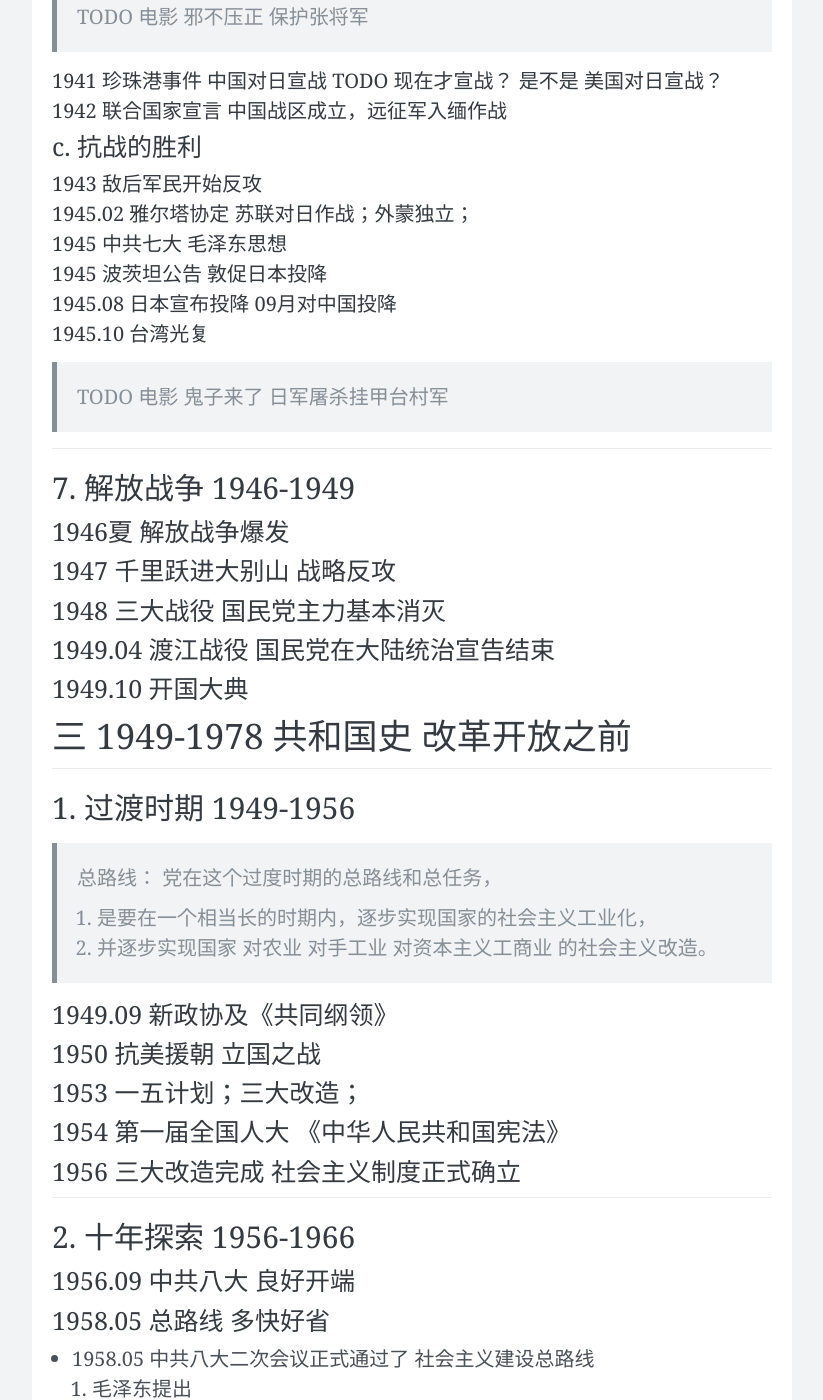
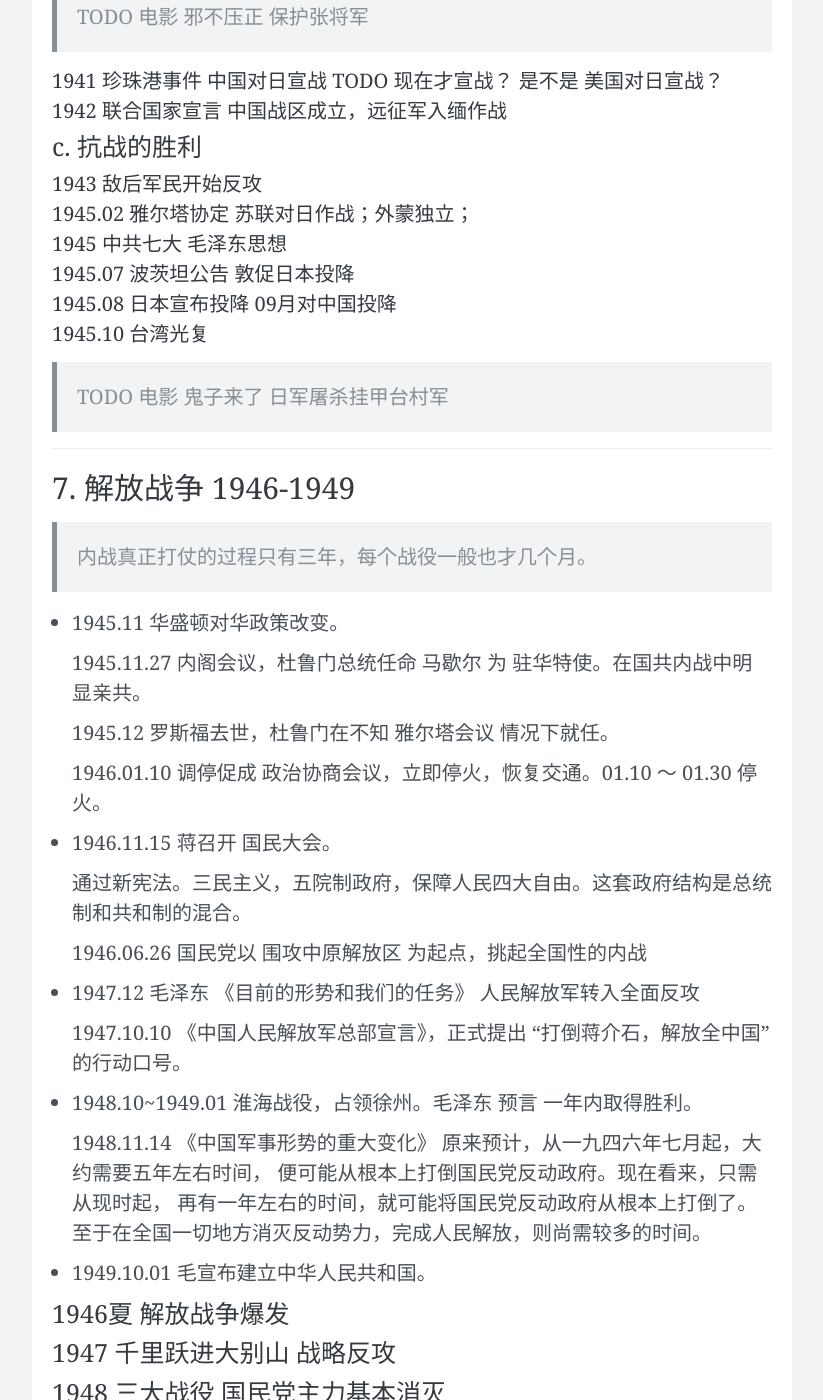
Before and after one commit to wangtiga/wangtiga.github.io, a Jekyll site: the page built from _posts/2020-11-15-3708_summary.md, in a window 1280 px wide and 1400 px high, scrolled down 8937 px. Shown: the whole window, without its empty margins (228-1051 px from the left). Built offline with Jekyll 4.4.1, drawn with Linux system fonts in a browser that asks for light colours; nearby versions of some CDN libraries; comment, search, counter and statistics services are not loaded; some of the changed text lies outside the part shown.

Commit message:
updated from r1

```diff
--- a/_posts/2020-11-15-3708_summary.md
+++ b/_posts/2020-11-15-3708_summary.md
@@ -207,7 +207,7 @@ TODO 第一次鸦片战争时期开设的几个通商口岸只有香港起到真
 #### 1943       敌后军民开始反攻
 #### 1945.02    雅尔塔协定                      苏联对日作战；外蒙独立；
 #### 1945       中共七大                        毛泽东思想
-#### 1945       波茨坦公告                      敦促日本投降
+#### 1945.07    波茨坦公告                      敦促日本投降
 #### 1945.08    日本宣布投降                    09月对中国投降
 #### 1945.10    台湾光复
 
@@ -216,6 +216,38 @@ TODO 第一次鸦片战争时期开设的几个通商口岸只有香港起到真
 
 
 ## 7. 解放战争 1946-1949
+
+
+> 内战真正打仗的过程只有三年，每个战役一般也才几个月。
+
+- 1945.11 华盛顿对华政策改变。
+
+  1945.11.27 内阁会议，杜鲁门总统任命 马歇尔 为 驻华特使。在国共内战中明显亲共。
+
+  1945.12 罗斯福去世，杜鲁门在不知 雅尔塔会议 情况下就任。
+
+  1946.01.10 调停促成 政治协商会议，立即停火，恢复交通。01.10 ～ 01.30 停火。
+
+- 1946.11.15 蒋召开 国民大会。
+
+  通过新宪法。三民主义，五院制政府，保障人民四大自由。这套政府结构是总统制和共和制的混合。
+
+  1946.06.26 国民党以 围攻中原解放区 为起点，挑起全国性的内战
+
+- 1947.12     毛泽东 《目前的形势和我们的任务》 人民解放军转入全面反攻
+
+  1947.10.10 《中国人民解放军总部宣言》，正式提出 "打倒蒋介石，解放全中国" 的行动口号。
+
+- 1948.10~1949.01 淮海战役，占领徐州。毛泽东 预言 一年内取得胜利。
+
+  1948.11.14 《中国军事形势的重大变化》
+  原来预计，从一九四六年七月起，大约需要五年左右时间，
+  便可能从根本上打倒国民党反动政府。现在看来，只需从现时起，
+  再有一年左右的时间，就可能将国民党反动政府从根本上打倒了。
+  至于在全国一切地方消灭反动势力，完成人民解放，则尚需较多的时间。
+
+- 1949.10.01 毛宣布建立中华人民共和国。
+
 
 ### 1946夏      解放战争爆发
 ### 1947        千里跃进大别山                  战略反攻
```
Also changed, not shown: _posts/2019-11-06-vim_faq.md (+22 -2 lines), _posts/2020-11-21-3708_2019_10.md (+35 -33 lines).
